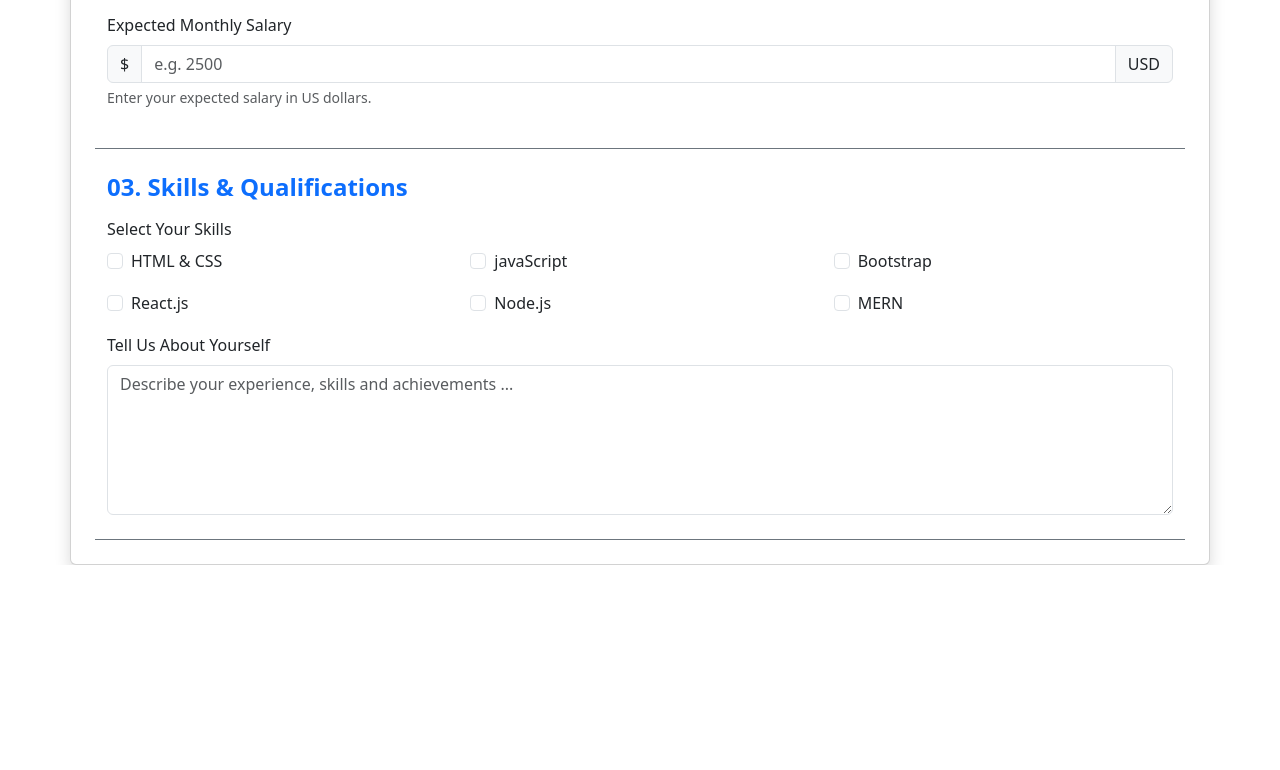
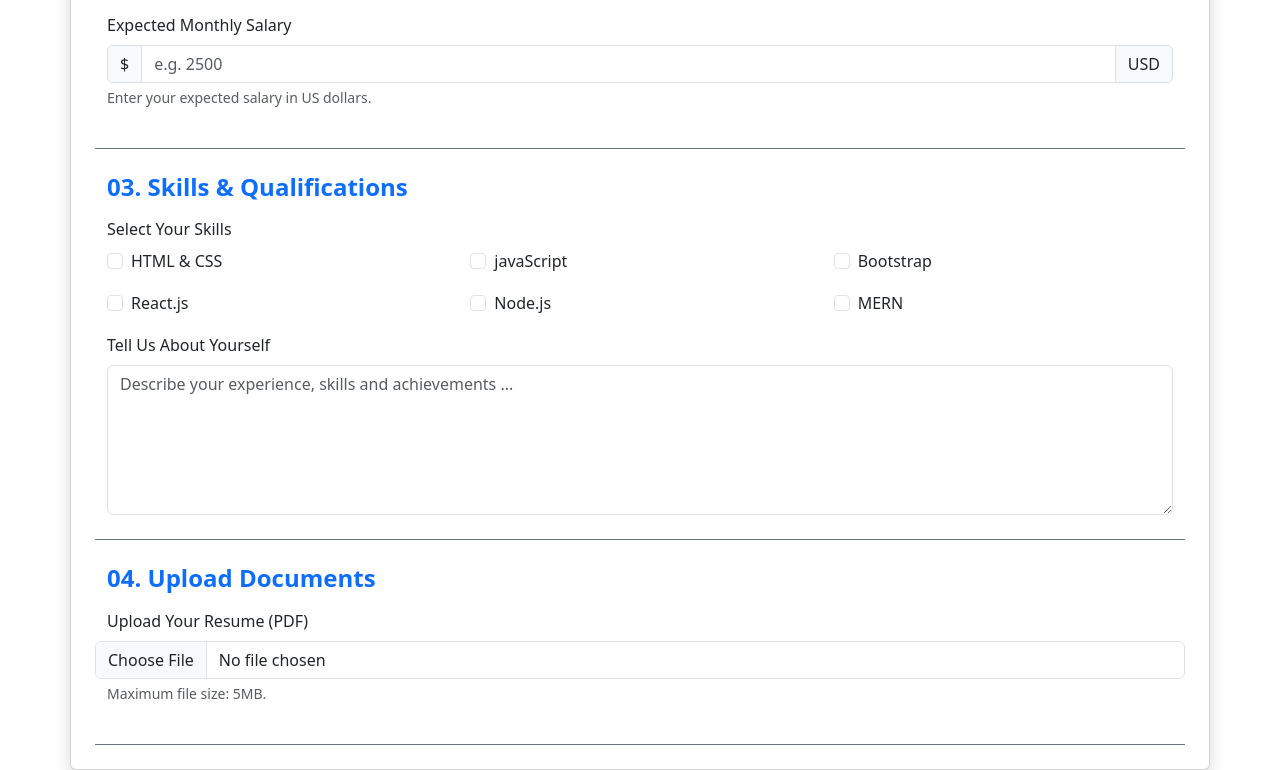
Before and after one commit to tahminanoorzay/Carrer-Hub-Bootstrap--Proj-Shot, a plain HTML site: page index.html in a window 1280 px wide. Shown: the part 787-1557 px from the top of the page. Before the commit the page ends 1352 px from the top, so only its background shows below. Drawn offline with nearby package versions, Linux system fonts and the light colour scheme.

Commit message:
Complete Upload Documents Section

```diff
--- a/index.html
+++ b/index.html
@@ -274,6 +274,18 @@
             style="height: 150px"
           ></textarea>
         </div>
+
+        <!-- Upload Documents Section -->
+        <div class="container border-bottom border-1 border-secondary py-4">
+          <h4 class="fw-bold text-primary">04. Upload Documents</h4>
+          <div class="row mt-3">
+            <label for="documents" class="form-label"
+              >Upload Your Resume (PDF)</label
+            >
+            <input type="file" name="" id="documents" class="form-control" />
+            <p class="form-text">Maximum file size: 5MB.</p>
+          </div>
+        </div>
       </div>
     </form>
   </body>
```
